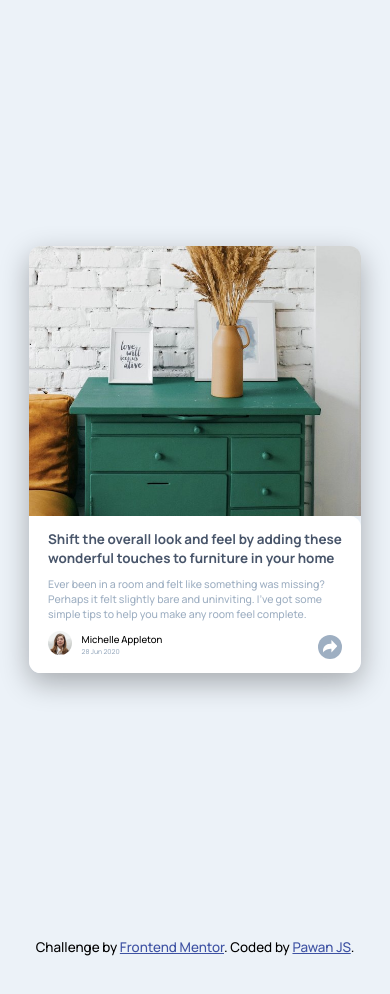
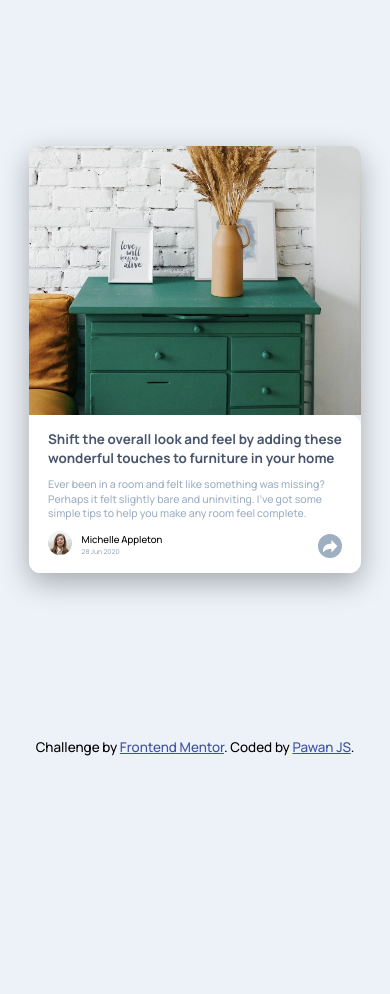
Before and after one commit to PawanJS/ArticlePreviewComponent, a plain HTML site: page index.html in a window 390 px wide. Drawn offline with Linux system fonts and the light colour scheme.

```diff
--- a/css/mainStyles.css
+++ b/css/mainStyles.css
@@ -17,7 +17,7 @@ body {
   background-color: hsl(210, 46%, 95%);
   line-height: 1.4;
   font-weight: 500;
-  min-height: 110vh;
+  min-height: 114vh;
   display: grid;
   place-items: end center;
   grid-row-gap: 5rem;
@@ -201,6 +201,8 @@ body {
 @media only screen and (max-width: 40em) {
   body {
     padding: 3rem;
+    max-height: 100vh;
+    place-items: center;
   }
 
   .container {
@@ -245,6 +247,10 @@ body {
   .share__social-box::after {
     display: none;
   }
+
+  .attribution {
+    align-self: start;
+  }
 }
 
 @media only screen and (max-width: 25em) {
```
